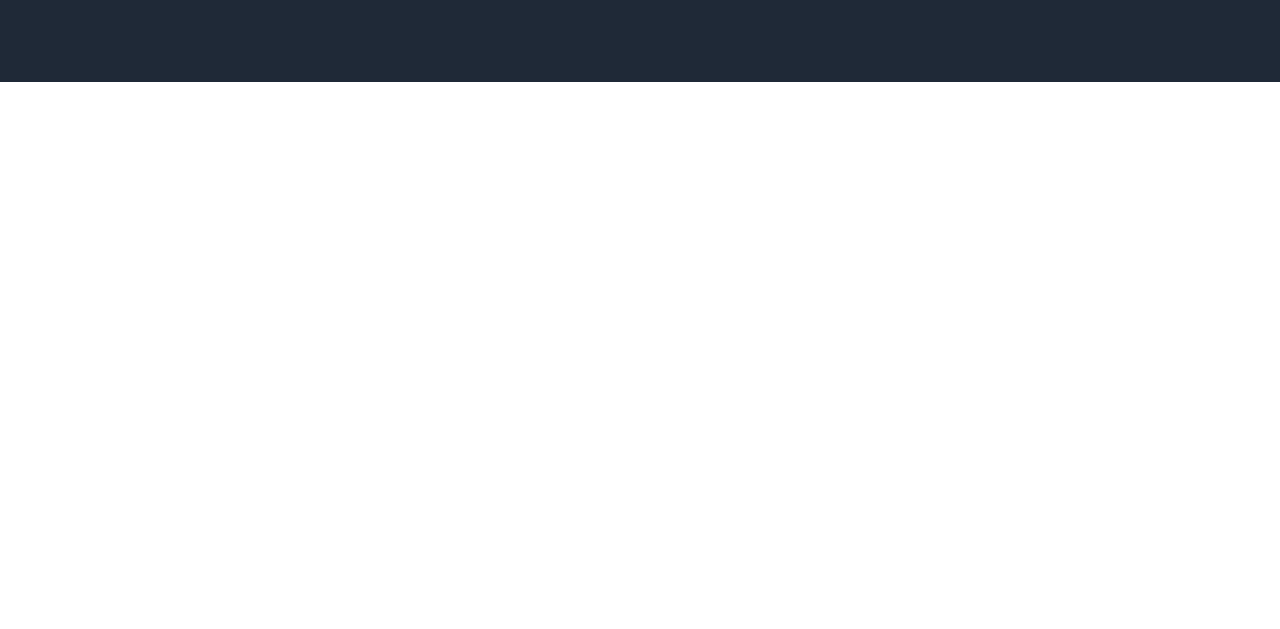
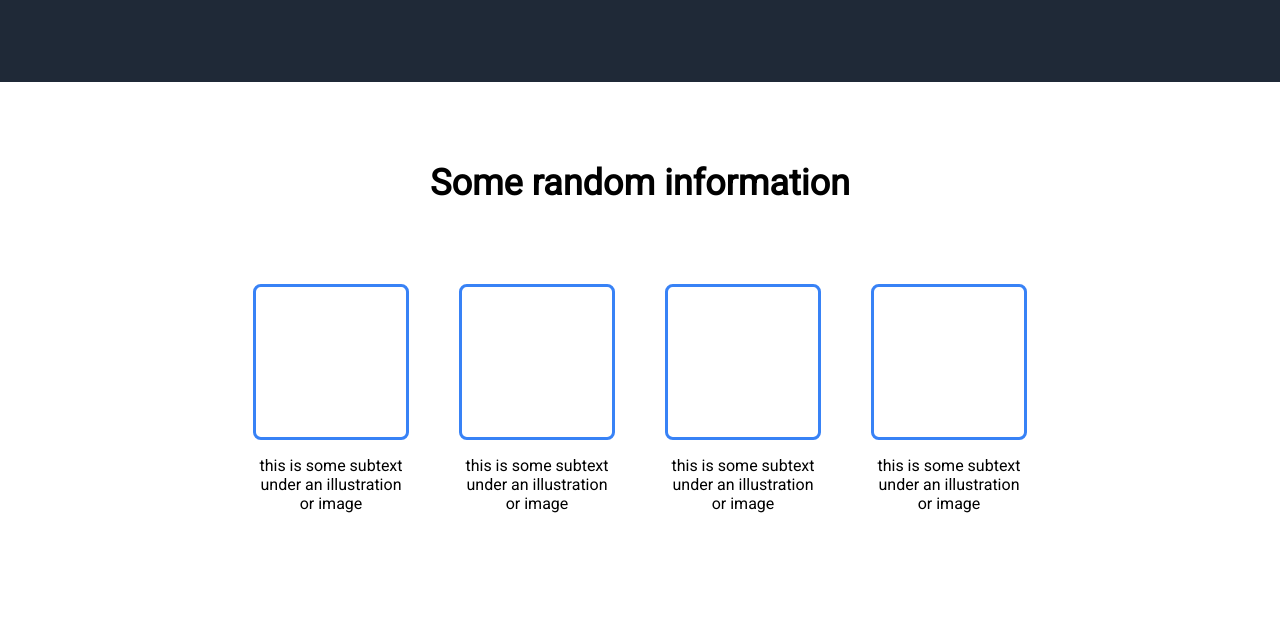
Before and after one commit to lemosbc/top-landing-page, a plain HTML site: page index.html in a window 1280 px wide. Shown: the part 605-1234 px from the top of the page. Before the commit the page ends 800 px from the top, so only its background shows below. Drawn offline with Linux system fonts and the light colour scheme.

Commit message:
complete information section

```diff
--- a/index.html
+++ b/index.html
@@ -36,7 +36,35 @@
       <div class="hero-right">
           <img class="hero-img" alt="this is a placeholder for an image" src="https://images.pexels.com/photos/13633612/pexels-photo-13633612.jpeg?auto=compress&cs=tinysrgb&w=1260&h=750&dpr=1"></img>
       </div>
-
+    </section>
+    <section class="information">
+      <h2 class="info-title">Some random information</h2>
+      <div class="tiles">
+        <div class="tile">
+          <div class="tile-outline"></div>
+          <p class="tile-text">this is some subtext under
+            an illustration or image
+          </p>
+        </div>
+        <div class="tile">
+          <div class="tile-outline"></div>
+          <p class="tile-text">this is some subtext under
+            an illustration or image
+          </p>
+        </div>
+        <div class="tile">
+          <div class="tile-outline"></div>
+          <p class="tile-text">this is some subtext under
+            an illustration or image
+          </p>
+        </div>
+        <div class="tile">
+          <div class="tile-outline"></div>
+          <p class="tile-text">this is some subtext under
+            an illustration or image
+          </p>
+        </div>
+      </div>
     </section>
   </body>
 </html>
--- a/styles.css
+++ b/styles.css
@@ -84,3 +84,46 @@ ul {
   font-size: 1.2em;
   font-weight: bold;
 }
+
+.tile-outline {
+  border: 3px solid var(--blue);
+  width: 150px;
+  height: 150px;
+  border-radius: 5%;
+}
+
+.information {
+  display: flex;
+  flex-direction: column;
+  align-items: center;
+  padding: 50px;
+  padding-bottom: 100px;
+}
+
+.tiles {
+  display: flex;
+  justify-content: space-around;
+  padding-top: 50px;
+  gap: 50px;
+}
+
+.info-title {
+  font-size: 36px;
+  font-weight: 900;
+}
+
+.tile-text {
+  text-align: center;
+}
+
+.tile {
+  display: flex;
+  flex-direction: column;
+  flex-wrap: wrap;
+  justify-content: center;
+  align-items: center;
+}
+
+p {
+  width: 150px;
+}
```
